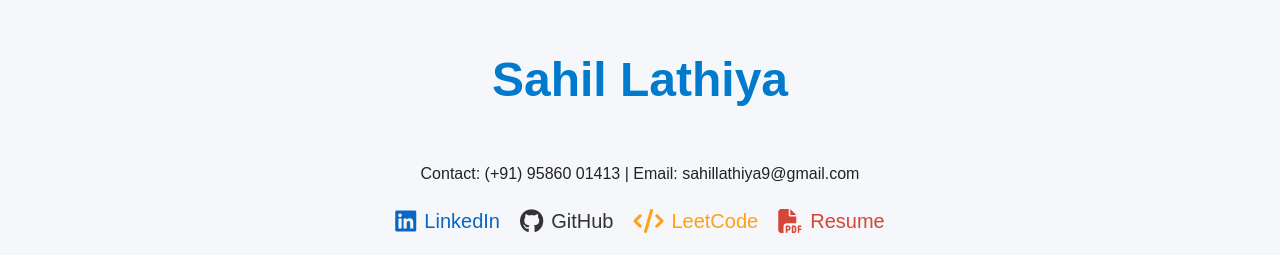
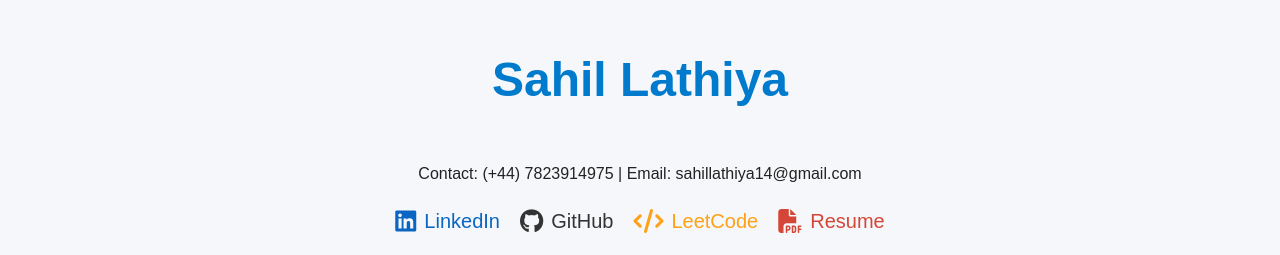
Before and after one commit to Sahil-Lathiya/sahil-portfolio, a React (Create React App) app: page / in a window 1280 px wide. Shown: the top 255 px of the page. Built offline with nearby package versions, Linux system fonts and the light colour scheme.

Commit message:
Update portfolio changes

```diff
--- a/src/components/Contact.js
+++ b/src/components/Contact.js
@@ -7,8 +7,8 @@ function Contact() {
         <h2 className="section-title">Contact</h2>
         <div className="card" style={{textAlign : 'center'}}>
           <p>Email: sahillathiya9@gmail.com</p>
-          <p>Phone: (+91) 95860 01413</p>
-          <p>Address: Gujarat, India - 364265 </p>
+          <p>Phone: (+44) 7823914975 </p>
+          <p>Address: London, UK </p>
         </div>
       </div>
     </section>
--- a/src/components/Header.js
+++ b/src/components/Header.js
@@ -5,7 +5,7 @@ function Header() {
     <header className="header">
       <div className="container">
         <h1>Sahil Lathiya</h1>
-        <p>Contact: (+91) 95860 01413 | Email: sahillathiya9@gmail.com</p>
+        <p>Contact: (+44) 7823914975 | Email: sahillathiya14@gmail.com</p>
         <div className="social-links">
           <a
             href="https://www.linkedin.com/in/sahil-lathiya-8b4b95202/"
@@ -38,7 +38,7 @@ function Header() {
             LeetCode
           </a>
           <a
-            href="/Sahil_Lathiya_Uber.pdf"
+            href="/Sahil Lathiya - Resume.pdf"
             target="_blank"
             rel="noopener noreferrer"
             style={{ display: 'flex', alignItems: 'center', color: '#D44638', fontSize: '20px', textDecoration: 'none' }}
```
Also changed, not shown: 2 other files (tests, documents, lock files or other folders).
